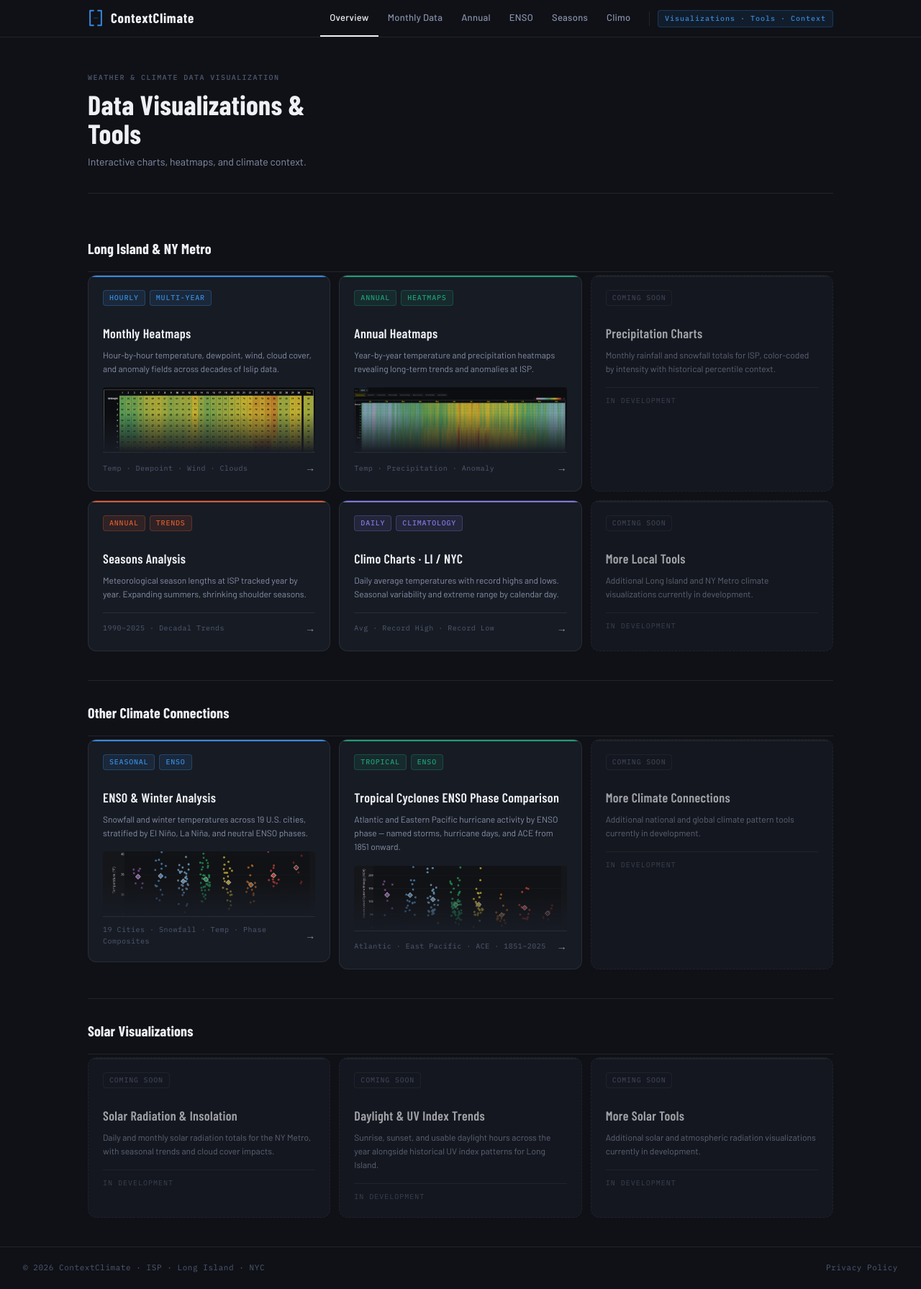
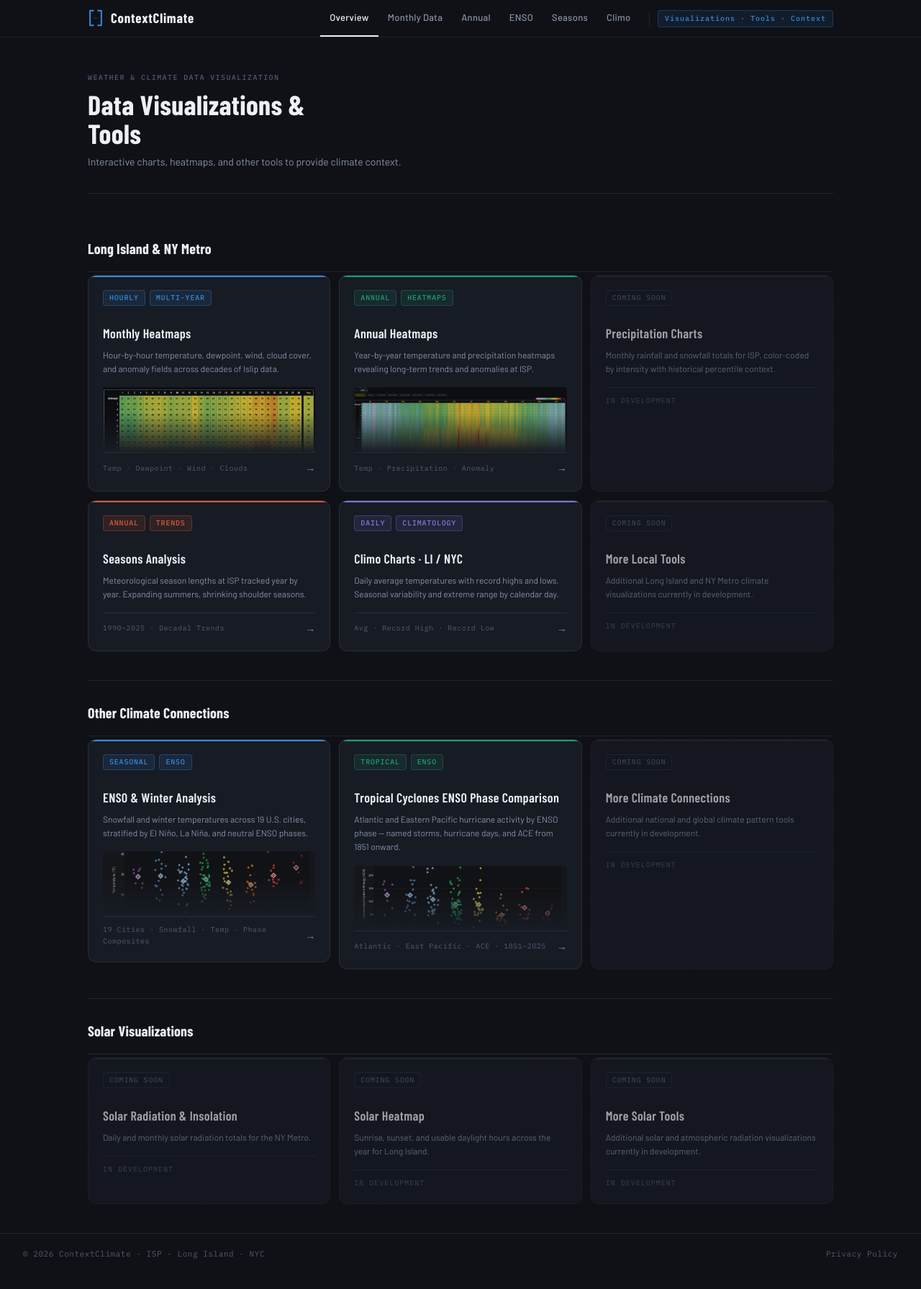
Before and after one commit to josht3113/context-climate, a React (Vite) app: page /#/ in a window 1280 px wide. Shown: the whole page at 72% size. Built offline with nearby package versions, Linux system fonts and the light colour scheme.

Commit message:
Update Home.jsx

```diff
--- a/src/pages/Home.jsx
+++ b/src/pages/Home.jsx
@@ -110,7 +110,7 @@ const SECTIONS = [
       {
         tags:       ['COMING SOON'],
         title:      'Solar Radiation & Insolation',
-        description:'Daily and monthly solar radiation totals for the NY Metro, with seasonal trends and cloud cover impacts.',
+        description:'Daily and monthly solar radiation totals for the NY Metro.',
         footerTags: [],
         to:         null,
         accentVar:  '--accent-climate',
@@ -119,8 +119,8 @@ const SECTIONS = [
       },
       {
         tags:       ['COMING SOON'],
-        title:      'Daylight & UV Index Trends',
-        description:'Sunrise, sunset, and usable daylight hours across the year alongside historical UV index patterns for Long Island.',
+        title:      'Solar Heatmap',
+        description:'Sunrise, sunset, and usable daylight hours across the year for Long Island.',
         footerTags: [],
         to:         null,
         accentVar:  '--accent-climate',
@@ -153,7 +153,7 @@ export default function Home() {
           Data Visualizations &amp;<br />Tools
         </h1>
         <p className="page-subtitle">
-          Interactive charts, heatmaps, and climate context.
+          Interactive charts, heatmaps, and other tools to provide climate context.
         </p>
       </section>
 
```
